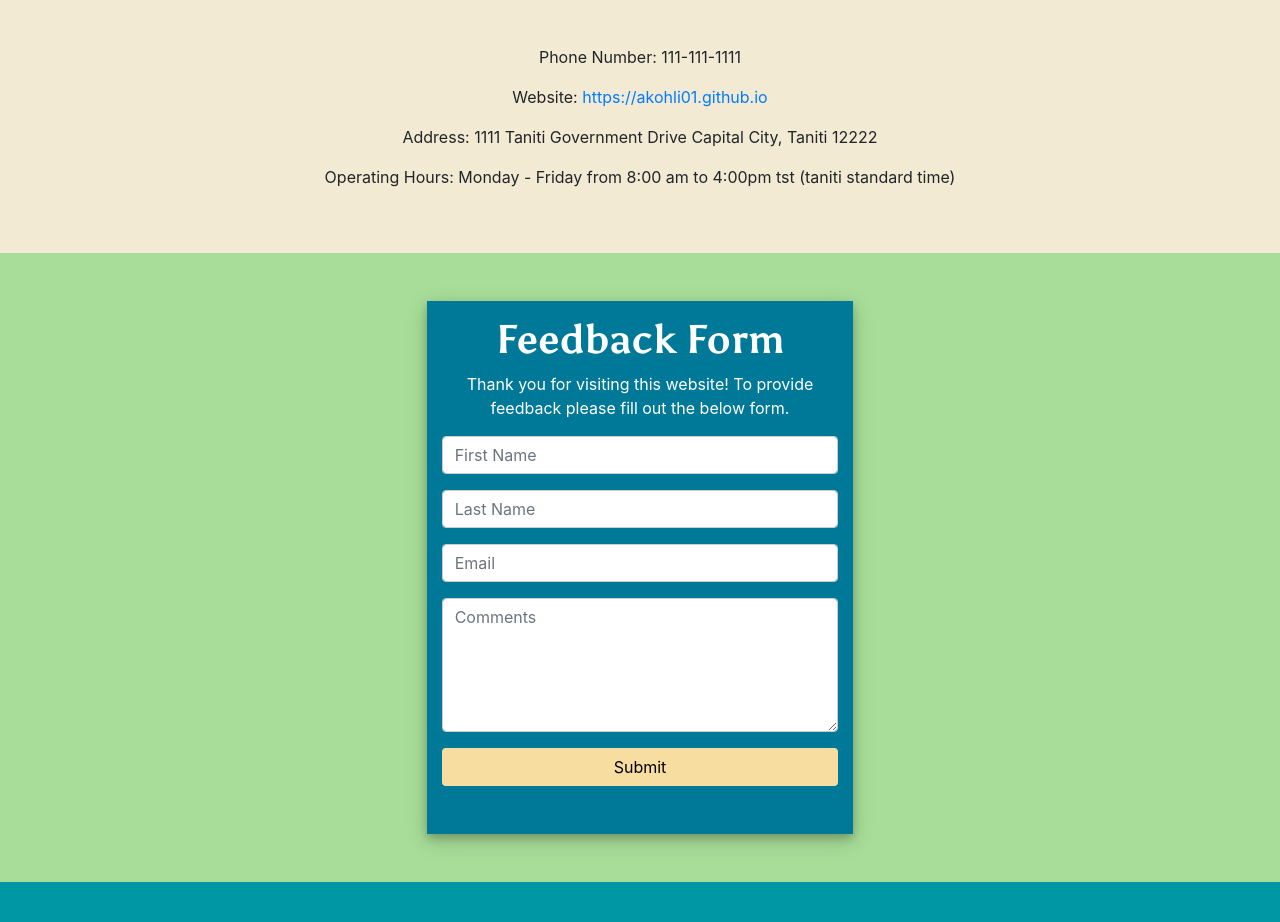
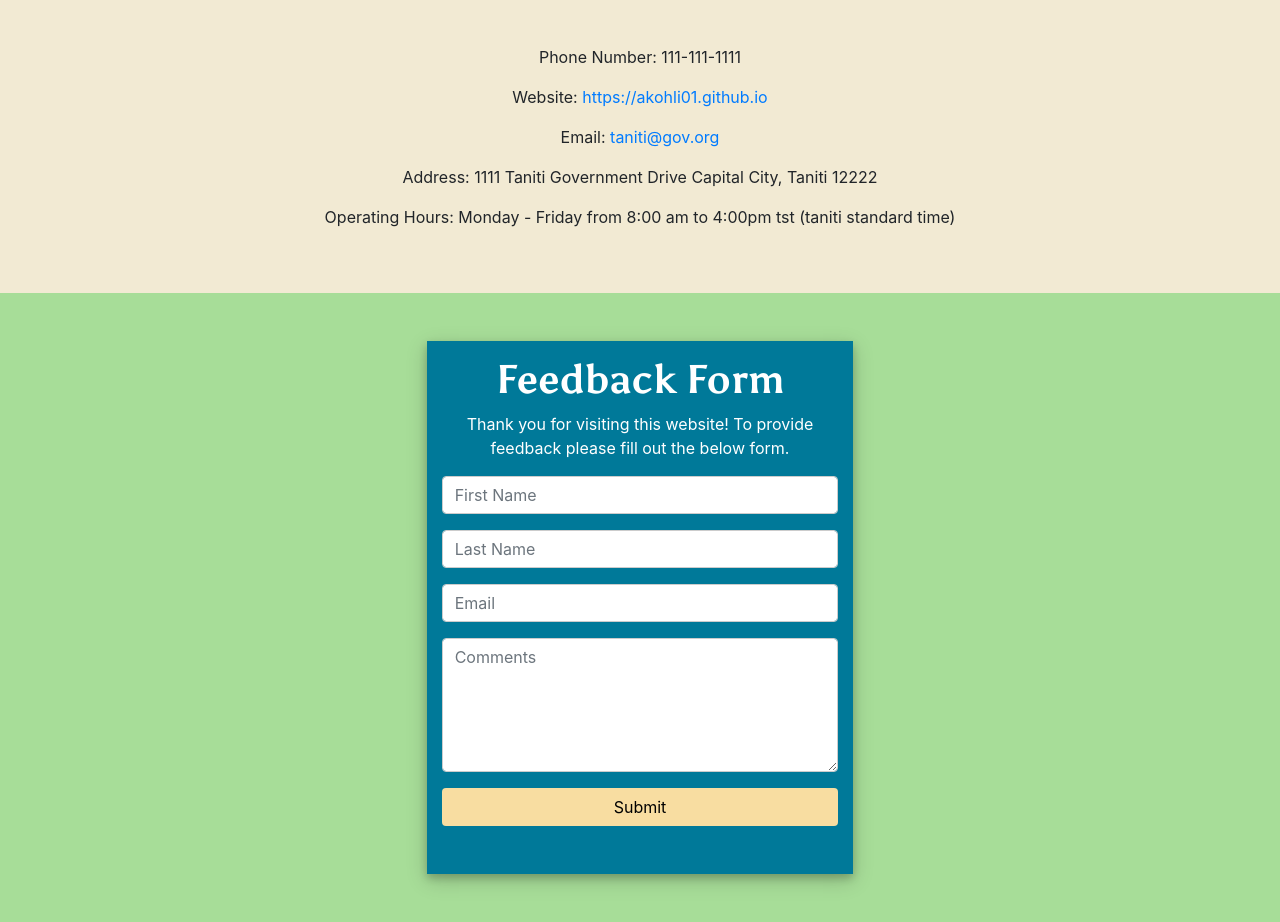
Before and after one commit to akohli01/Taniti, a plain HTML site: page contact.html in a window 1280 px wide. Shown: the part 834-1756 px from the top of the page. Drawn offline with Linux system fonts and the light colour scheme.

Commit message:
Added email information

```diff
--- a/contact.html
+++ b/contact.html
@@ -23,6 +23,7 @@
             <h1>Contact Information</h1>
             <p class="mt-5">Phone Number: 111-111-1111
             <p>Website: <a alt="website address" href="https://akohli01.github.io">https://akohli01.github.io</a></p>
+            <p>Email: <a href="mailto: taniti@gov.org">taniti@gov.org</a></p>
             <p>Address: 1111 Taniti Government Drive Capital City, Taniti 12222</p>
             <p>Operating Hours: Monday - Friday from 8:00 am to 4:00pm tst (taniti standard time)</p>
         </div>
```
